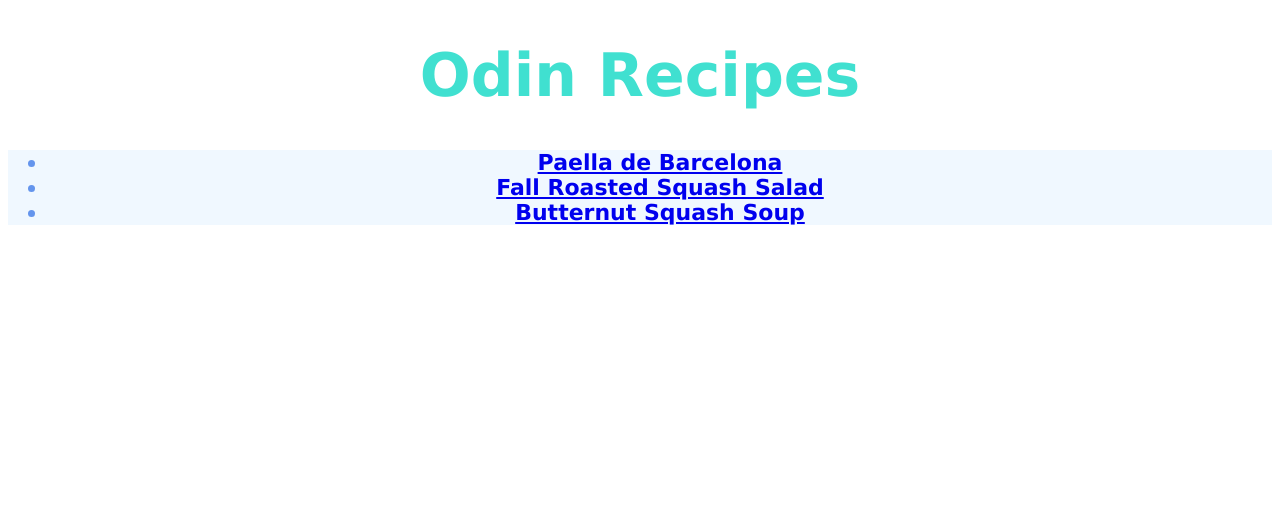
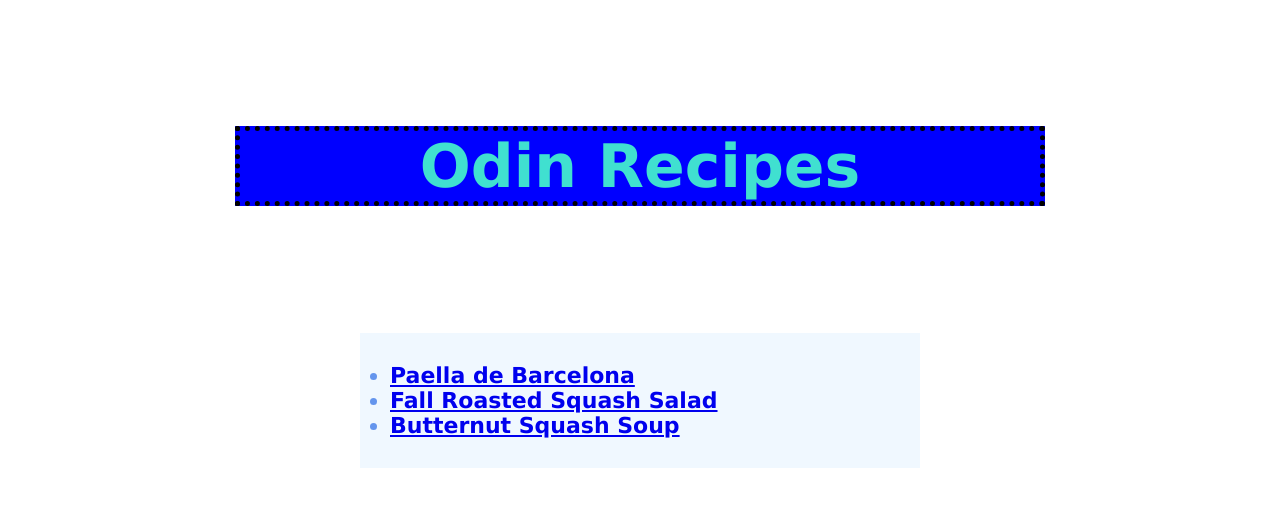
Before and after one commit to lapressle/odin-recipes, a plain HTML site: page index.html in a window 1280 px wide. Drawn offline with Linux system fonts and the light colour scheme.

Commit message:
add box styling for title page

```diff
--- a/style.css
+++ b/style.css
@@ -8,6 +8,12 @@
     font-weight: bold;
     text-align: center;
     color: turquoise;
+    background-color: blue;
+    width: 800px;
+    margin: 10% auto;
+    border: 5px;
+    border-style: dotted;
+    border-color: black;
 }
 
 .header{
@@ -19,7 +25,9 @@
    font-weight: bold;
    background-color: aliceblue;
    color: cornflowerblue;
-   text-align: center;
+   width: 500px;
+   padding: 30px;
+   margin: auto;
 }
 
 .ingredients{
```
